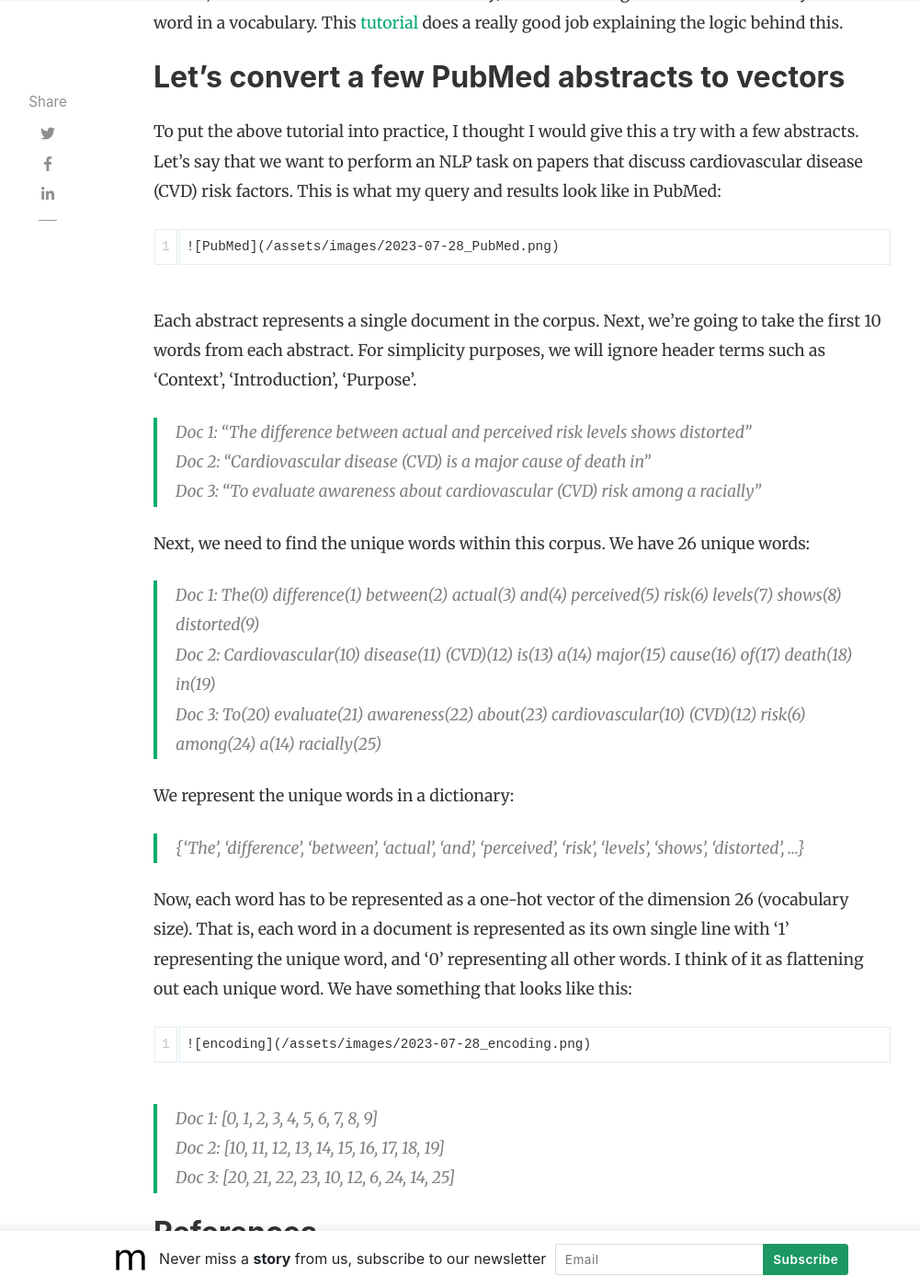
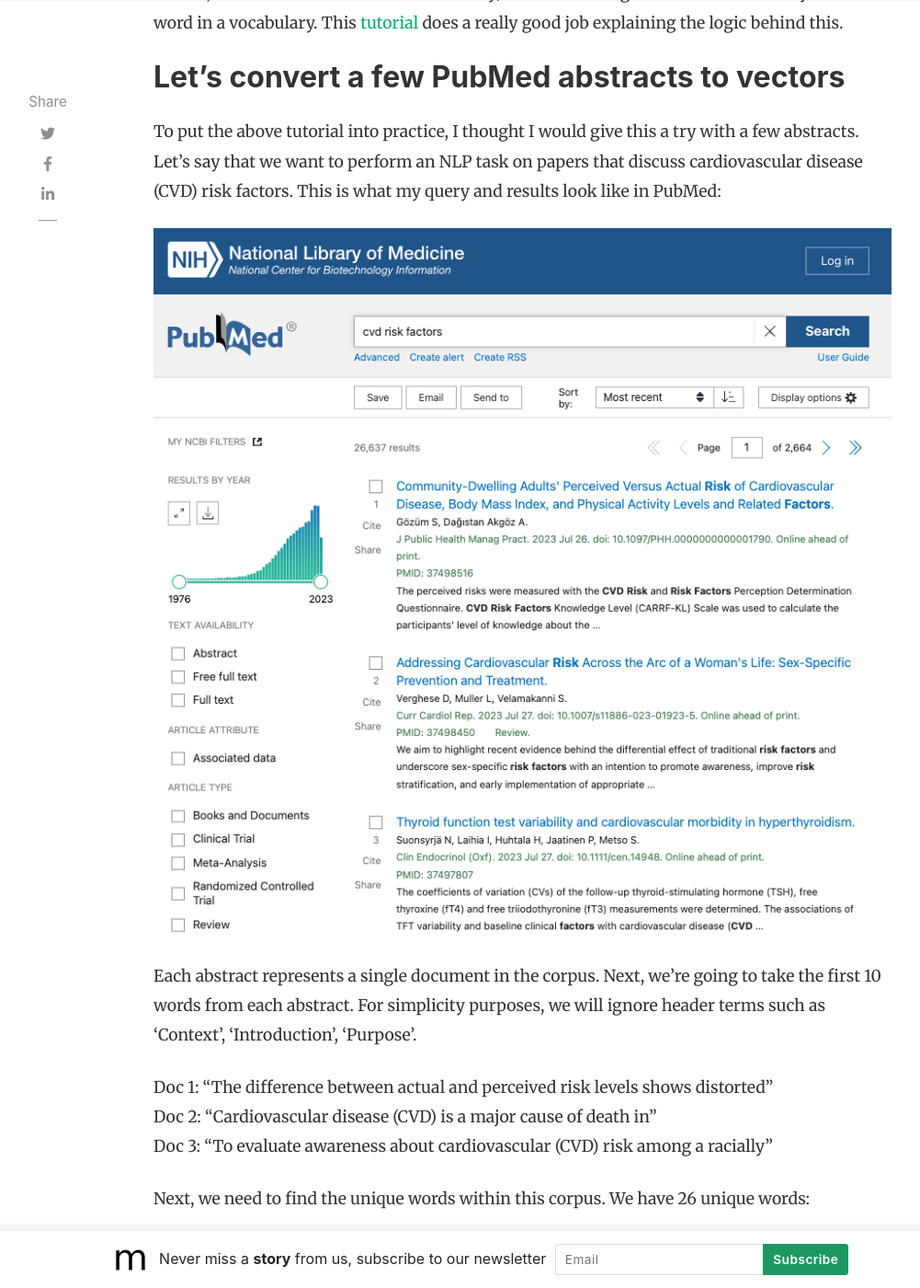
Before and after one commit to slsu0424/slsu0424.github.io, a Jekyll site: the page built from _posts/2023-07-27-test.md, in a window 1280 px wide and 1400 px high, scrolled down 1688 px. Shown: the whole window at 92% size, without its empty margins (118-1119 px from the left). Built offline with Jekyll 4.4.1, drawn with Linux system fonts in a browser that asks for light colours; nearby versions of some CDN libraries; comment, search, counter and statistics services are not loaded; some of the changed text lies outside the part shown.

Commit message:
Update 2023-07-27-test.md

```diff
--- a/_posts/2023-07-27-test.md
+++ b/_posts/2023-07-27-test.md
@@ -26,13 +26,13 @@
 
 To put the above tutorial into practice, I thought I would give this a try with a few abstracts.  Let's say that we want to perform an NLP task on papers that discuss cardiovascular disease (CVD) risk factors.  This is what my query and results look like in PubMed:
 
-    ![PubMed](/assets/images/2023-07-28_PubMed.png)
+![PubMed](/assets/images/2023-07-28_PubMed.png)
 
 Each abstract represents a single document in the corpus.  Next, we're going to take the first 10 words from each abstract.  For simplicity purposes, we will ignore header terms such as 'Context', 'Introduction', 'Purpose'.
 
->Doc 1: "The difference between actual and perceived risk levels shows distorted"
-Doc 2: "Cardiovascular disease (CVD) is a major cause of death in"
-Doc 3: "To evaluate awareness about cardiovascular (CVD) risk among a racially"
+  Doc 1: "The difference between actual and perceived risk levels shows distorted"
+  Doc 2: "Cardiovascular disease (CVD) is a major cause of death in"
+  Doc 3: "To evaluate awareness about cardiovascular (CVD) risk among a racially"
 
 Next, we need to find the unique words within this corpus.  We have 26 unique words:
 
@@ -47,11 +47,9 @@
 
 Now, each word has to be represented as a one-hot vector of the dimension 26 (vocabulary size).  That is, each word in a document is represented as its own single line with '1' representing the unique word, and '0' representing all other words.  I think of it as flattening out each unique word.  We have something that looks like this:
 
-    ![encoding](/assets/images/2023-07-28_encoding.png)
+![encoding](/assets/images/2023-07-28_encoding.png)
 
->Doc 1: [0, 1, 2, 3, 4, 5, 6, 7, 8, 9]
-Doc 2: [10, 11, 12, 13, 14, 15, 16, 17, 18, 19]
-Doc 3: [20, 21, 22, 23, 10, 12, 6, 24, 14, 25]
+When we replace each word in document with these one-hot vectors, we start to get a pretty sparse space with a lot of zeroes!
 
 
 ## References
```
